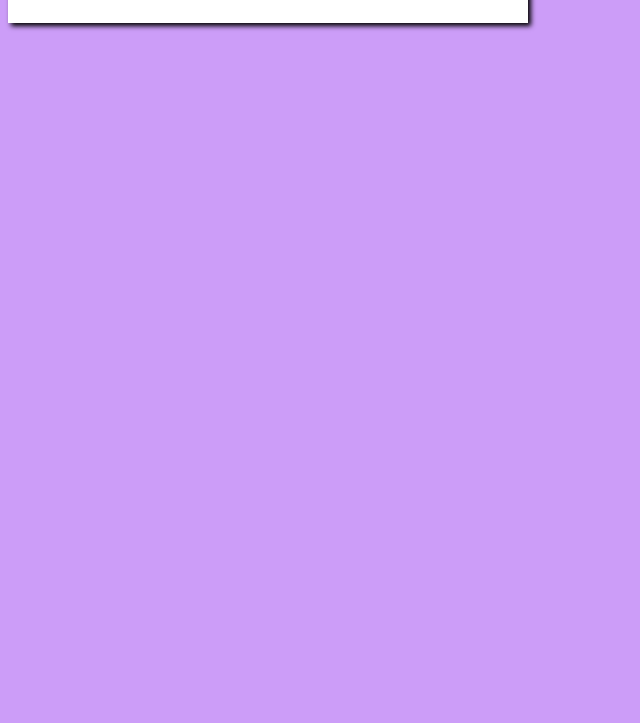
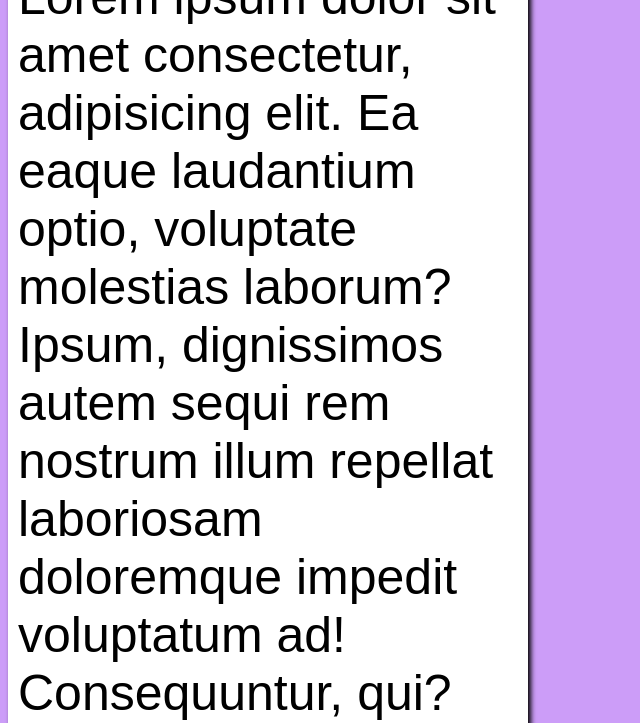
Before and after one commit to Jonas-Edu/projeto-site, a plain HTML site: page index.html in a window 1280 px wide. Shown: the part 291-1014 px from the top of the page, without its empty margins (0-640 px from the left). Before the commit the page ends 800 px from the top, so only its background shows below. Drawn offline with Linux system fonts and the light colour scheme.

Commit message:
Update style.css

```diff
--- a/estilos/style.css
+++ b/estilos/style.css
@@ -1,6 +1,6 @@
 * {
     font-family: Arial, Helvetica, sans-serif;
-    font-size: 16px;
+    font-size: 50px;
 }
 
 body {
```
